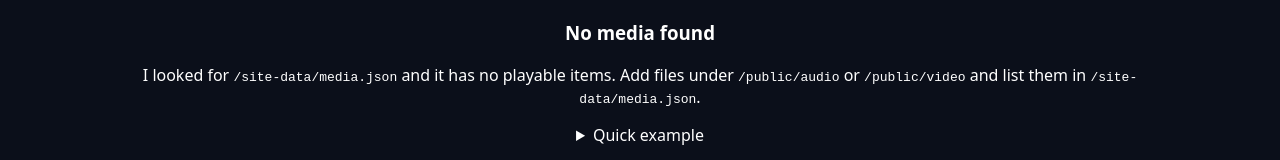
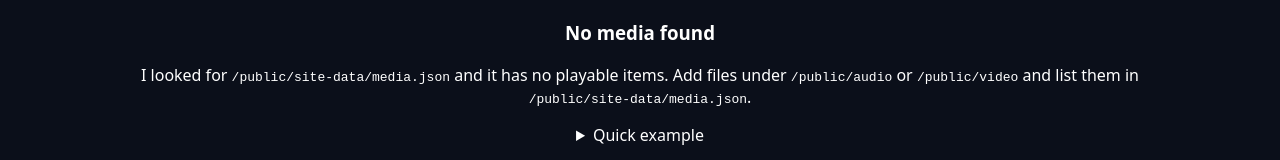
Before and after one commit to davidmul99snl/shadows-and-light-site, a Next.js app: page /media in a window 1280 px wide. Shown: the part 442-602 px from the top of the page. Built offline with nearby package versions, Linux system fonts and the light colour scheme.

Commit message:
Update media.jsx

```diff
--- a/pages/media.jsx
+++ b/pages/media.jsx
@@ -1,5 +1,5 @@
 // pages/media.jsx
-import itemsData from "../site-data/media.json"; // <-- UPDATED PATH
+import itemsData from "..public/site-data/media.json"; // <-- UPDATED PATH
 
 export default function Media() {
   const items = Array.isArray(itemsData) ? itemsData : [];
@@ -18,8 +18,8 @@ export default function Media() {
           <div className="empty">
             <h3>No media found</h3>
             <p>
-              I looked for <code>/site-data/media.json</code> and it has no playable items.
-              Add files under <code>/public/audio</code> or <code>/public/video</code> and list them in <code>/site-data/media.json</code>.
+              I looked for <code>/public/site-data/media.json</code> and it has no playable items.
+              Add files under <code>/public/audio</code> or <code>/public/video</code> and list them in <code>/public/site-data/media.json</code>.
             </p>
             <details>
               <summary>Quick example</summary>
```
